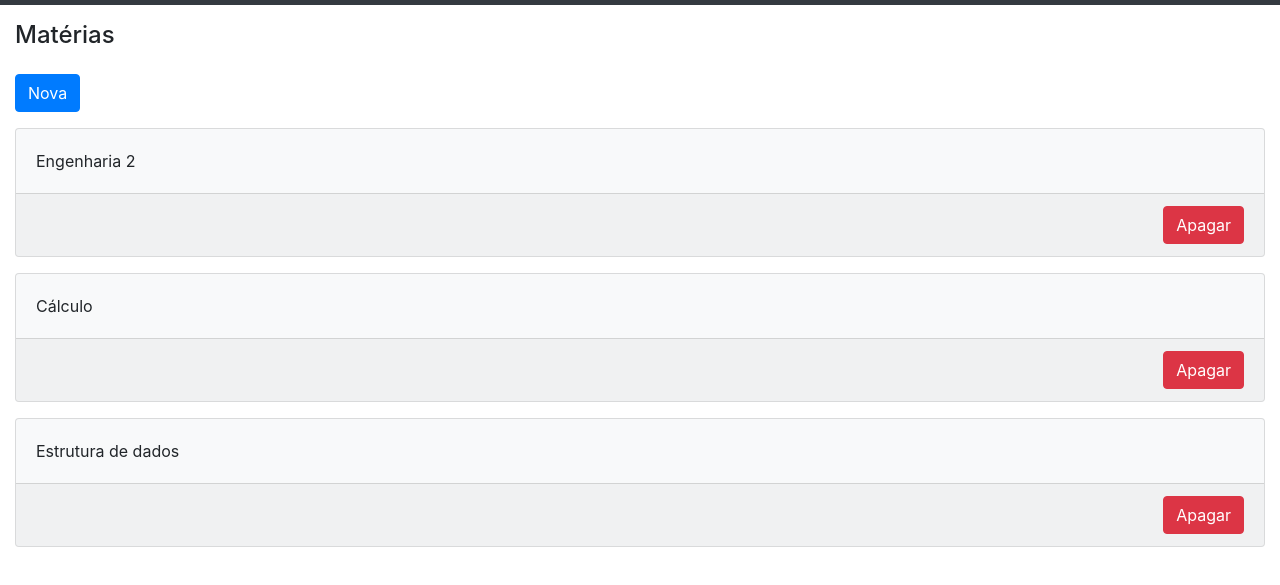
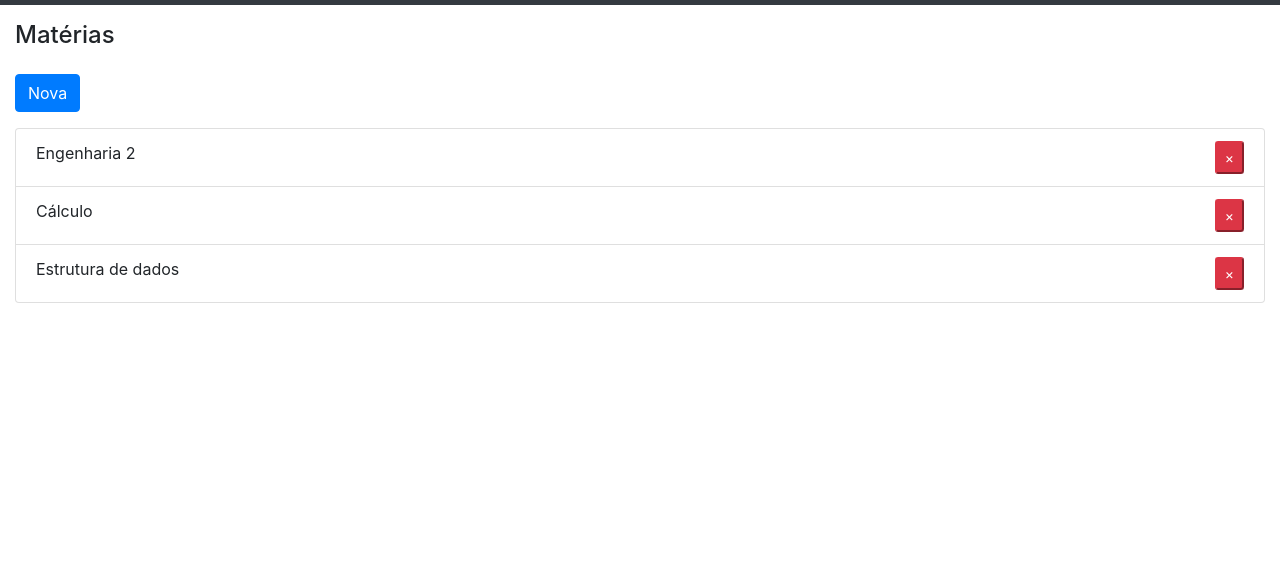
Before and after one commit to gabrieldepaula/gabrieldepaula.github.io, a plain HTML site: page euAlunoFatec/materias.html in a window 1280 px wide. Shown: the part 51-636 px from the top of the page. Drawn offline with nearby package versions, Linux system fonts and the light colour scheme.

Commit message:
Working...

```diff
--- a/euAlunoFatec/materias.html
+++ b/euAlunoFatec/materias.html
@@ -54,38 +54,11 @@
                 </div>
             </div>
 
-            <div class="card bg-light mb-3">
-                <div class="card-body">
-                    Engenharia 2
-                </div>
-                <div class="card-footer">
-                    <div class="float-right">
-                        <a href="#" class="btn btn-danger">Apagar</a>
-                    </div>
-                </div>
-            </div>
-
-            <div class="card bg-light mb-3">
-                <div class="card-body">
-                    Cálculo
-                </div>
-                <div class="card-footer">
-                    <div class="float-right">
-                        <a href="#" class="btn btn-danger">Apagar</a>
-                    </div>
-                </div>
-            </div>
-
-            <div class="card bg-light mb-3">
-                <div class="card-body">
-                    Estrutura de dados
-                </div>
-                <div class="card-footer">
-                    <div class="float-right">
-                        <a href="#" class="btn btn-danger">Apagar</a>
-                    </div>
-                </div>
-            </div>
+            <ul class="list-group">
+                <li class="list-group-item">Engenharia 2 <button type="button" class="btn-sm btn-danger float-right">&times;</button></li>
+                <li class="list-group-item">Cálculo <button type="button" class="btn-sm btn-danger float-right">&times;</button></li>
+                <li class="list-group-item">Estrutura de dados <button type="button" class="btn-sm btn-danger float-right">&times;</button></li>
+            </ul>
 
         </div>
 
```
Also changed, not shown: euAlunoFatec/meus-dados.html (+6 -2 lines).
